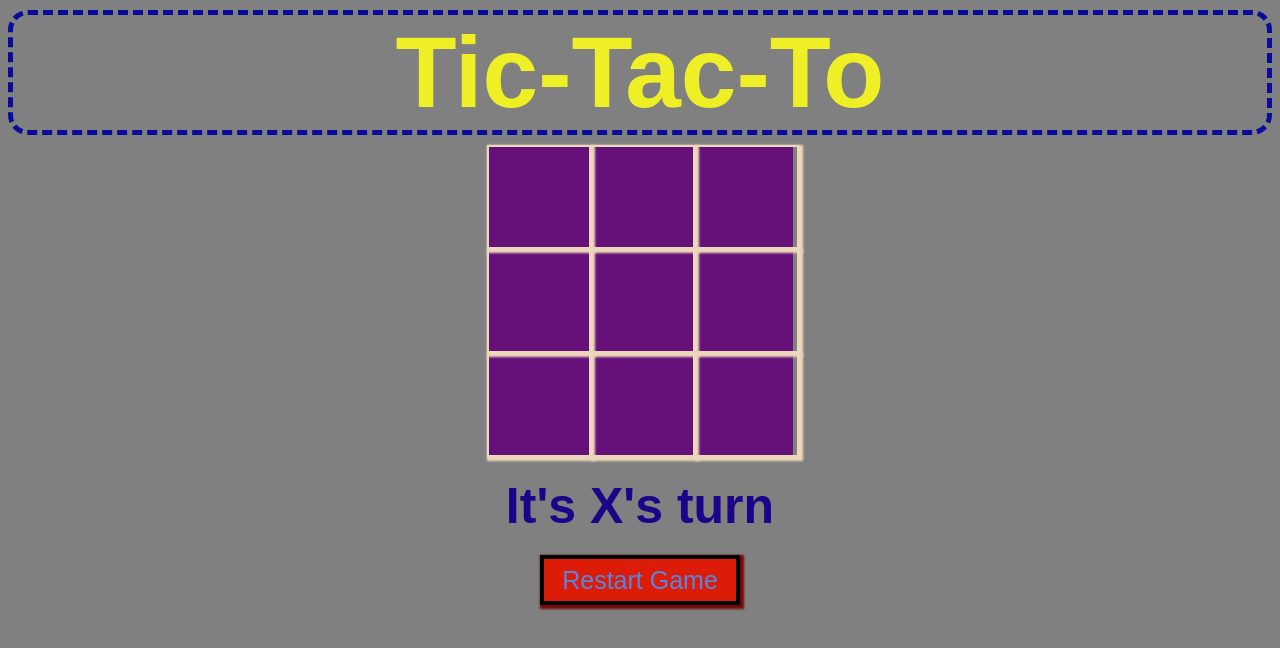
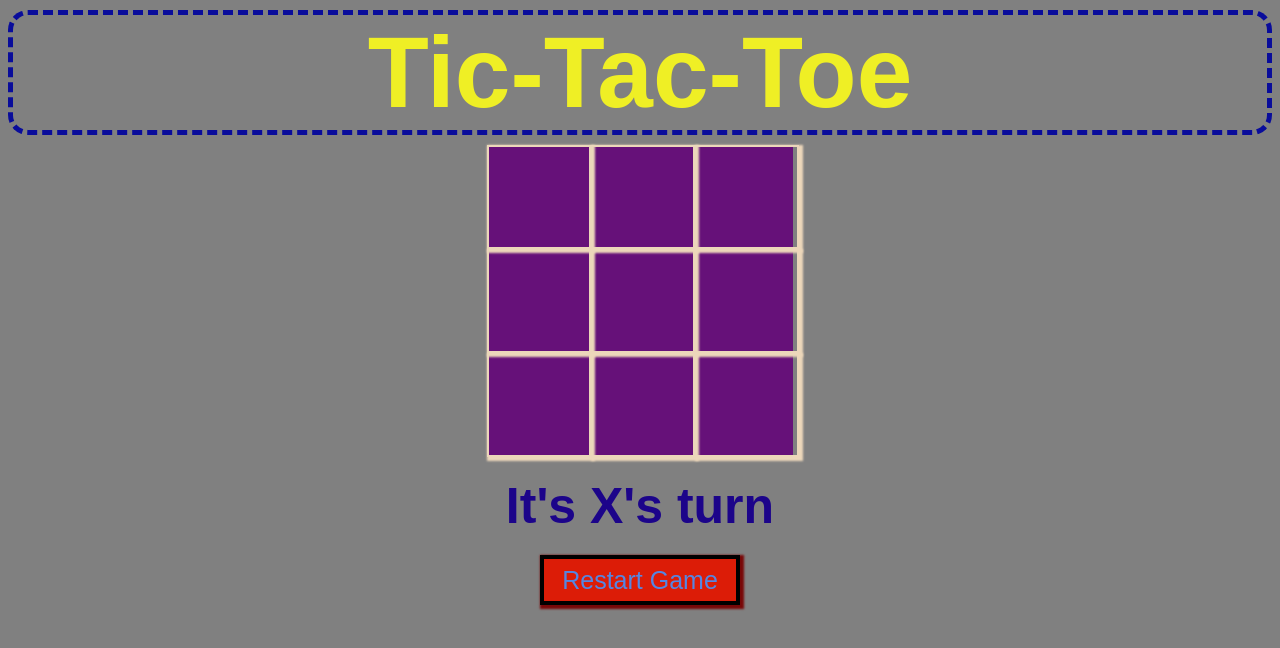
Before and after one commit to aryansingh2020/Tic-Tac-Toe, a plain HTML site: page INDEX.html in a window 1280 px wide. Drawn offline with Linux system fonts and the light colour scheme.

Commit message:
Update INDEX.html

```diff
--- a/INDEX.html
+++ b/INDEX.html
@@ -10,7 +10,7 @@
 </head>
 <body>
     <section>
-        <h1 class="game--title">Tic-Tac-To</h1>
+        <h1 class="game--title">Tic-Tac-Toe</h1>
         <div class="game--container">
             <div data-cell-index="0" class="cell"></div>
             <div data-cell-index="1" class="cell"></div>
```
